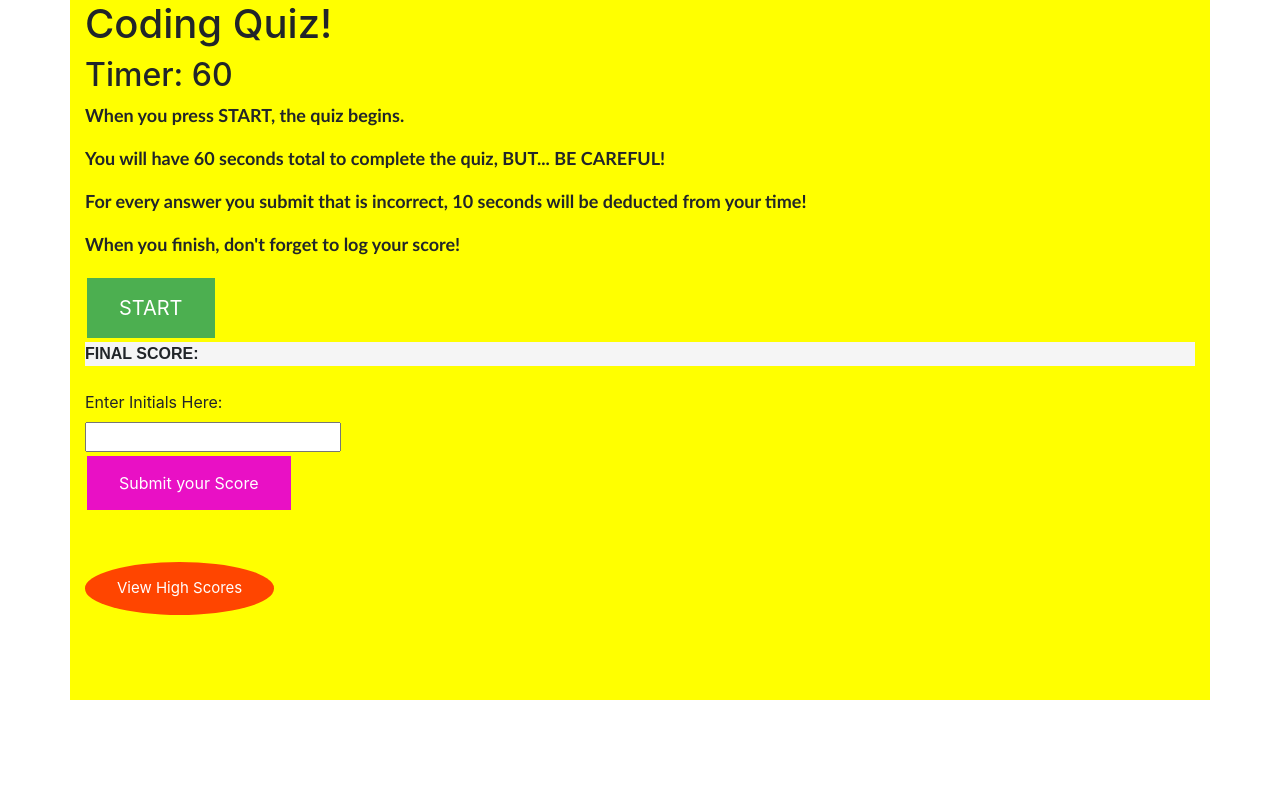
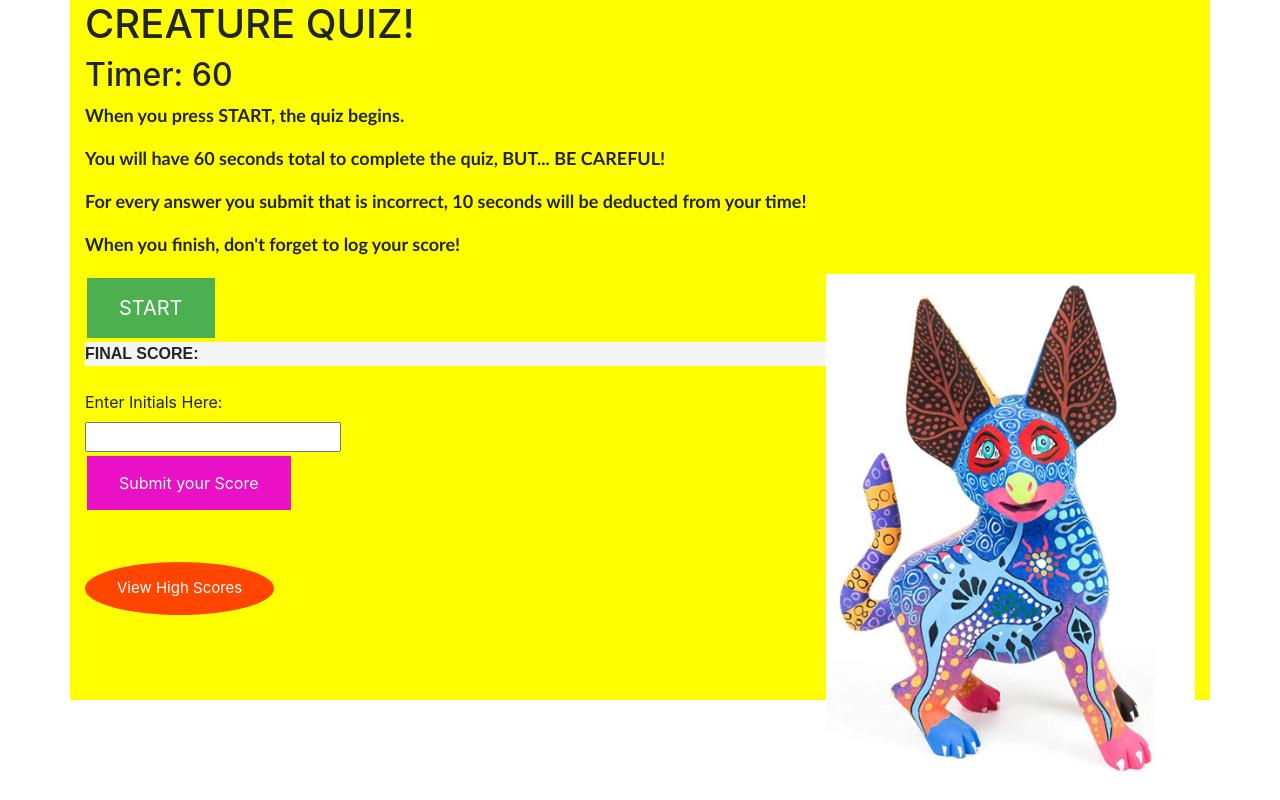
Before and after one commit to mfitzwinick/code-quiz, a plain HTML site: page index.html in a window 1280 px wide. Drawn offline with nearby package versions, Linux system fonts and the light colour scheme.

Commit message:
added an image to the page

```diff
--- a/index.html
+++ b/index.html
@@ -5,14 +5,14 @@
   <meta charset="UTF-8" />
   <meta name="viewport" content="width=device-width, initial-scale=1.0" />
   <meta http-equiv="X-UA-Compatible" content="ie=edge" />
-  <title>CODE QUIZ</title>
+  <title>CREATURE QUIZ</title>
   <link rel="stylesheet" href="https://cdn.jsdelivr.net/npm/bootstrap@4.5.3/dist/css/bootstrap.min.css" integrity="sha384-TX8t27EcRE3e/ihU7zmQxVncDAy5uIKz4rEkgIXeMed4M0jlfIDPvg6uqKI2xXr2" crossorigin="anonymous">
   <link rel="stylesheet" href="style.css" />
 </head>
 
 <body>
   <div class="container">
-    <h1>Coding Quiz!</h1>
+    <h1 id="title">CREATURE QUIZ!</h1>
     <h2>Timer: <span id="time-shown">60</span></h2>
     <p>When you press START, the quiz begins.</p>
     <p>You will have 60 seconds total to complete the quiz, BUT... BE CAREFUL!</p>
@@ -21,6 +21,8 @@
     <p>When you finish, don't forget to log your score!</p>
 
     <button class="start">START</button>
+
+    <img id="creature" src="creature.png" alt="creature"></img>
 
 
     <div class="question-platter">
--- a/script.js
+++ b/script.js
@@ -16,7 +16,7 @@ var clickAnswer = document.querySelector(".button-choice")
 var modal =document.querySelector(".modal")
 var init = document.querySelector("#playerInitials");
 var timeRemaining = 60
-var startingScore = 33
+var startingScore = 0
 startingScore.innerHTML=myScore
 var answers = [];
 var finalScore = "";
--- a/style.css
+++ b/style.css
@@ -2,6 +2,18 @@ p {
     font-weight: bolder;
     font-size: large;
     font-family: 'Trebuchet MS', 'Lucida Sans Unicode', 'Lucida Grande', 'Lucida Sans', Arial, sans-serif
+}
+#creature {
+  height: 500px;
+  width:  320 px;
+  float: right;
+  border-color: black;
+  border-width: thick;
+}
+# title {
+margin-top: 40px;
+margin-left: 300px;
+font-family: Cambria, Cochin, Georgia, Times, 'Times New Roman', serif
 }
 .start {
     background-color: #4CAF50;
```
Also changed, not shown: 546a2e3e8256c98f33734c5c.w800.jpg (added), creature.png (added), paintedboat.jpg (added).
